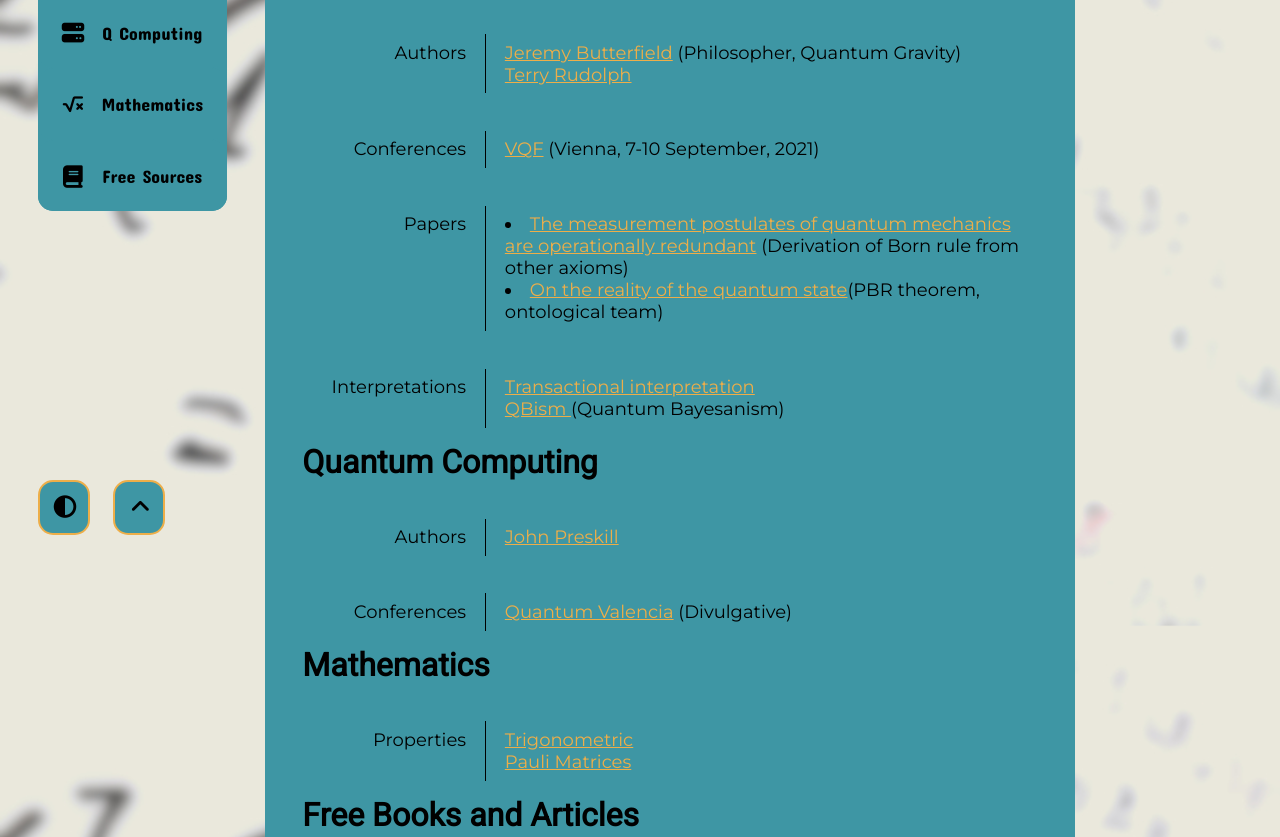
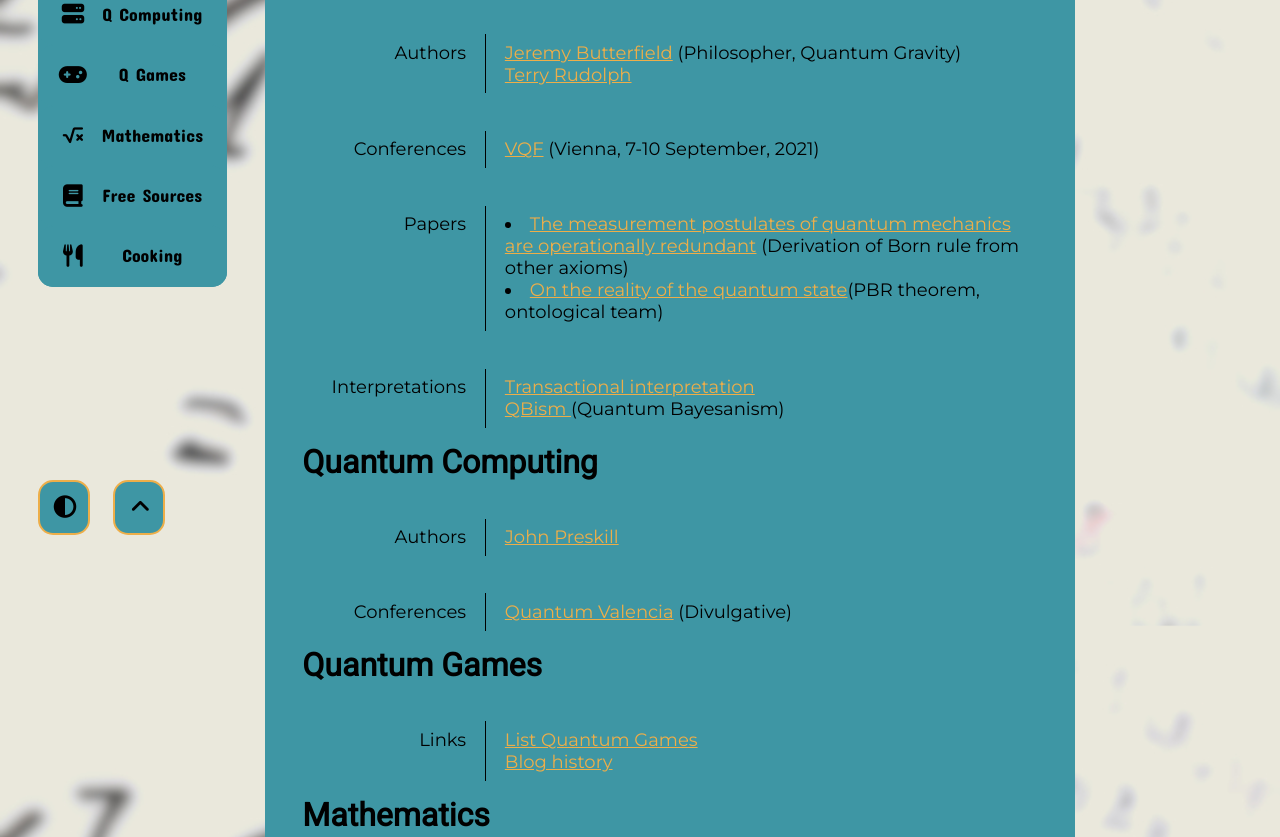
Before and after one commit to dark-dryu/personal-web, a plain HTML site: page links.html in a window 1280 px wide. Shown: the part 227-1064 px from the top of the page. Drawn offline with Linux system fonts and the light colour scheme.

Commit message:
Afegit links QG

```diff
--- a/links.html
+++ b/links.html
@@ -73,6 +73,12 @@
             </div>
             <p>Q Computing</p>
         </a>
+        <a class="element-cv" href="#link-QG">
+            <div class="icon">
+                <p><i class="fas fa-gamepad fa-lg"></i></p>
+            </div>
+            <p>Q Games</p>
+        </a>
         <a class="element-cv" href="#link-math">
             <div class="icon">
                 <p><i class="fas fa-square-root-alt"></i></p>
@@ -84,6 +90,12 @@
                 <p><i class="fas fa-book fa-lg"></i></p>
             </div>
             <p>Free Sources</p>
+        </a>
+        <a class="element-cv" href="#link-cooking">
+            <div class="icon">
+                <p><i class="fas fa-utensils fa-lg"></i></p>
+            </div>
+            <p>Cooking</p>
         </a>
 
     </div>
@@ -147,6 +159,17 @@
                 </div>
             </div>
 
+            <h1 id="link-QG">Quantum Games</h1>
+            <div class="seccio-cv">
+                <div class="categoria-cv">Links</div>
+                <div class="contingut-cv">
+                    <a href="https://github.com/HuangJunye/Awesome-Quantum-Games">List Quantum Games</a> <br>
+                    <a href="https://decodoku.medium.com/games-computers-and-quantum-84bfdd2c0fe0">Blog history</a> <br>
+
+                </div>
+            </div>
+
+
             <h1 id="link-math">Mathematics</h1>
             <div class="seccio-cv">
                 <div class="categoria-cv">Properties</div>
@@ -180,14 +203,14 @@
                 </div>
             </div>
 
-            <h1 id="link-cuina">Cuina</h1>
+            <h1 id="link-cooking">Cooking</h1>
 
             <div class="seccio-cv">
                 <div class="categoria-cv">Blogs</div>
                 <div class="contingut-cv">
+                    <a href="https://www.peregourmet.com/">Peregourmet</a><br>
                     <a href="https://minimalistbaker.com/">Minimalist Baker</a><br>
                     <a href="https://based.cooking/">Based Cooking</a><br>
-
                 </div>
             </div>
 
--- a/styles/cv.css
+++ b/styles/cv.css
@@ -162,13 +162,13 @@
     }
 
     .element-cv {
-        height: 1.5cm;
+        height: 1.2cm;
         margin: 0cm;
         display: grid;
         grid-template-columns: 40px 1fr;
         font-family: 'Concert One', cursive;
         font-size: 18px;
-        padding: 0.2cm 0.4cm 0.2cm 0.4cm;
+        padding: 0cm 0.4cm 0.4cm 0.4cm;
         text-decoration: none;
         color: var(--font-color);
         border: none;
@@ -206,7 +206,7 @@
 }
 
 
-.logo-prog{
+.logo-prog {
     filter: invert(var(--icon-color));
 }
 
```
